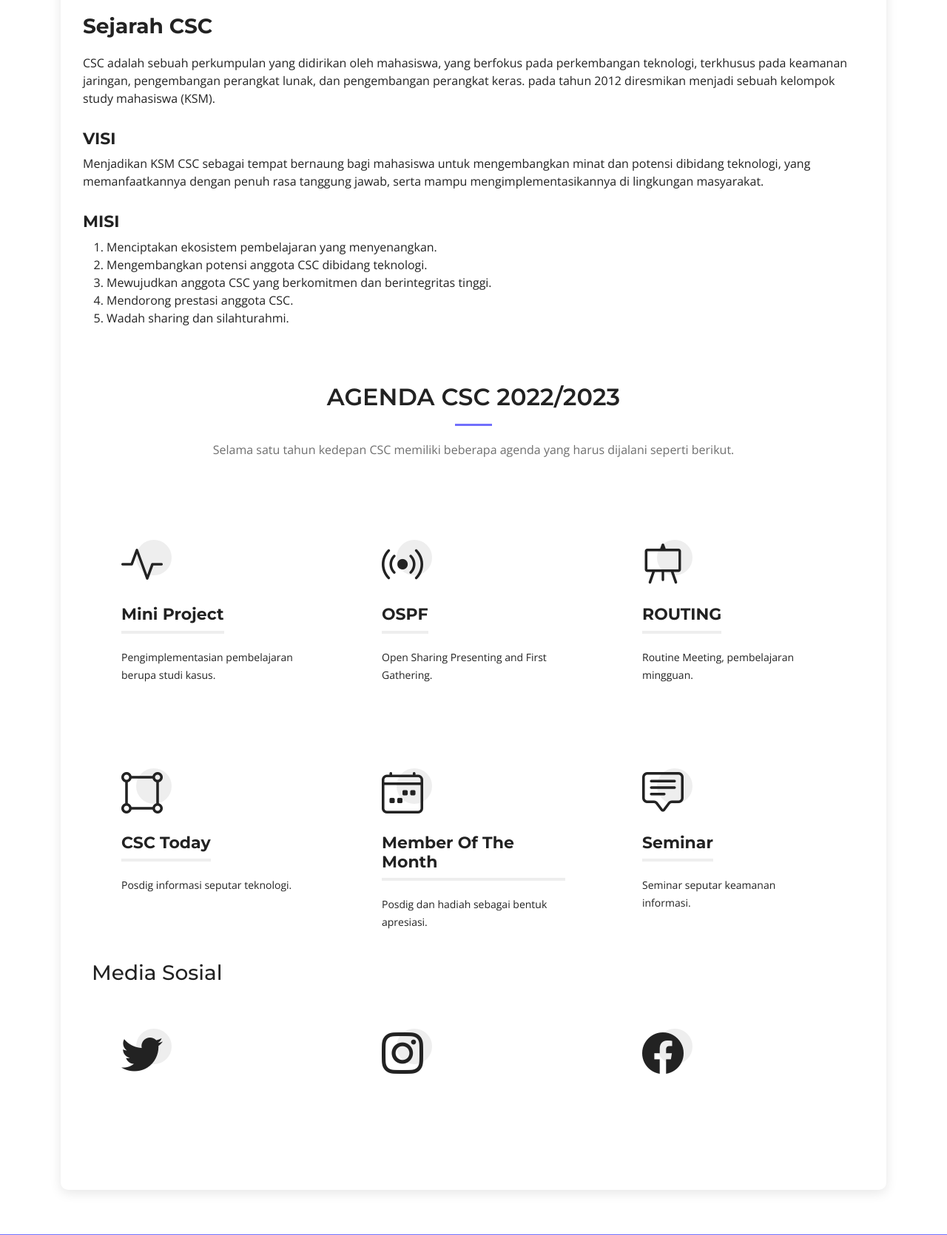
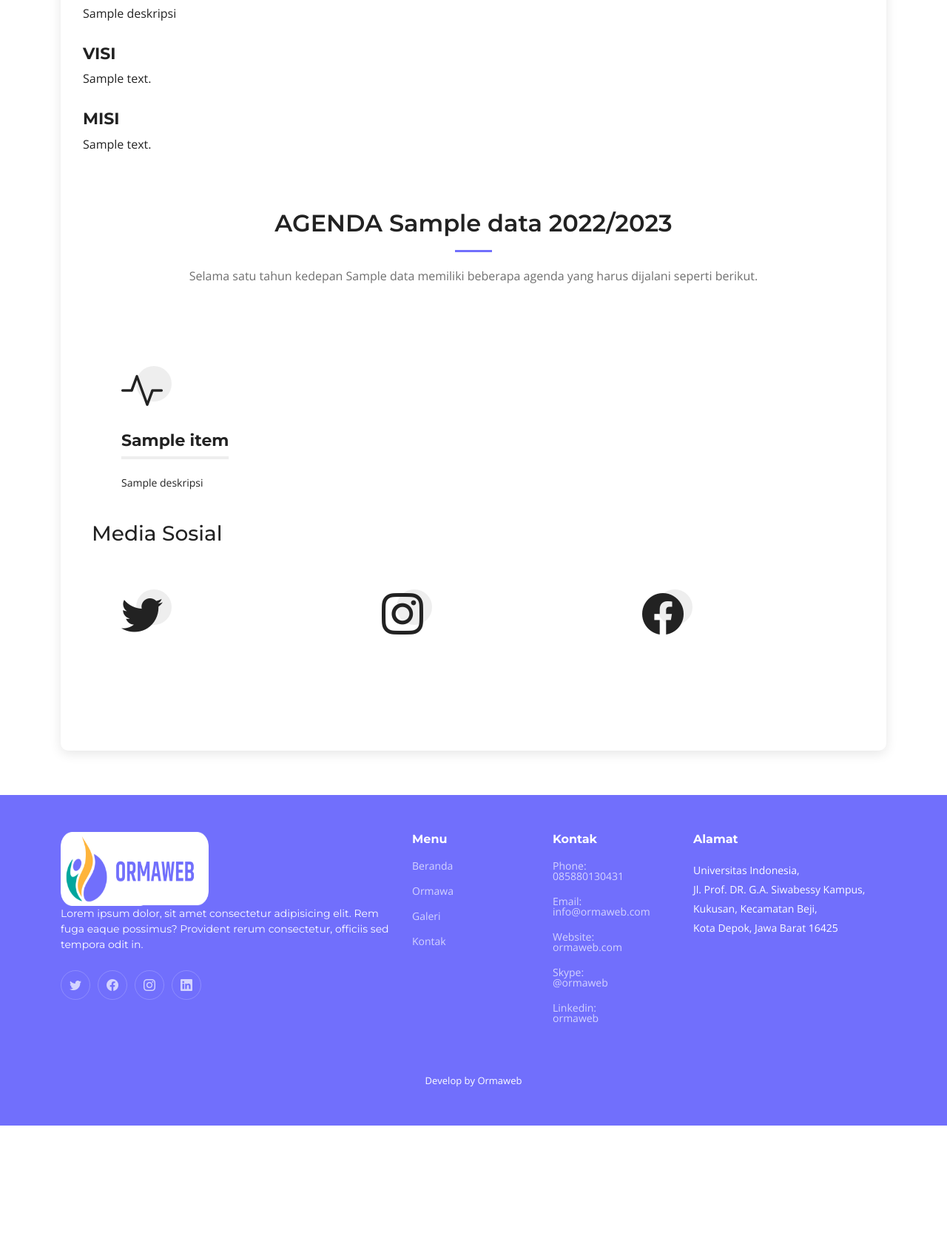
Before and after one commit to sandika1908/Ormaweb, a Flask app: template templates/csc.html in a window 1280 px wide. Shown: the part 845-2515 px from the top of the page at 74% size. After the commit the page ends 2367 px from the top, so only its background shows below. Run offline with Flask 2, Linux system fonts and the light colour scheme; the template is opened without the code that fills it: most values are stand-ins (such as "Sample title", 1, 10 or a date in 2020); some libraries are stand-ins or nearby versions.

Commit message:
halaman detail dinamis

```diff
--- a/app.py
+++ b/app.py
@@ -63,9 +63,6 @@ def dashboard():
         return redirect(url_for('ormawa.show_ormawa'))
     else:
         return redirect(url_for('kegiatan.show_kegiatan', id_ormawa=session['ormawa']))
-
-
-
 
 
 @application.route('/kegiatan')
--- a/templates/csc.html
+++ b/templates/csc.html
@@ -16,7 +16,9 @@
   <!-- Google Fonts -->
   <link rel="preconnect" href="https://fonts.googleapis.com">
   <link rel="preconnect" href="https://fonts.gstatic.com" crossorigin>
-  <link href="https://fonts.googleapis.com/css2?family=Open+Sans:ital,wght@0,300;0,400;0,500;0,600;0,700;1,300;1,400;1,600;1,700&family=Montserrat:ital,wght@0,300;0,400;0,500;0,600;0,700;1,300;1,400;1,500;1,600;1,700&family=Raleway:ital,wght@0,300;0,400;0,500;0,600;0,700;1,300;1,400;1,500;1,600;1,700&display=swap" rel="stylesheet">
+  <link
+    href="https://fonts.googleapis.com/css2?family=Open+Sans:ital,wght@0,300;0,400;0,500;0,600;0,700;1,300;1,400;1,600;1,700&family=Montserrat:ital,wght@0,300;0,400;0,500;0,600;0,700;1,300;1,400;1,500;1,600;1,700&family=Raleway:ital,wght@0,300;0,400;0,500;0,600;0,700;1,300;1,400;1,500;1,600;1,700&display=swap"
+    rel="stylesheet">
 
   <!-- Vendor CSS Files -->
   <link href="{{url_for('static', filename='assets/vendor/bootstrap/css/bootstrap.min.css')}}" rel="stylesheet">
@@ -59,12 +61,13 @@
 
     <!-- ======= Breadcrumbs ======= -->
     <div class="breadcrumbs">
-      <div class="page-header d-flex align-items-center" style="background-image: url('../static/assets/img/csc5.png'); background-size: cover;">
+      <div class="page-header d-flex align-items-center" style="background-image: url(''); background-size: cover;">
         <div class="container position-relative">
           <div class="row d-flex justify-content-center">
             <div class="col-lg-6 text-center">
-              <h2 style="text-shadow: 2px 2px 8px #000000;">Computer Student Club</h2>
-              <p style="text-shadow: 2px 2px 8px #000000;">Politeknik Negeri Jakarta - Universitas Indonesia, Jl. Prof. DR. G.A. Siwabessy Kampus, Kukusan, Kecamatan Beji, Kota Depok, Jawa Barat 16425</p>
+              <h2 style="text-shadow: 2px 2px 8px #000000;">{{data.nama_ormawa}}</h2>
+              <p style="text-shadow: 2px 2px 8px #000000;">Politeknik Negeri Jakarta - Universitas Indonesia, Jl. Prof.
+                DR. G.A. Siwabessy Kampus, Kukusan, Kecamatan Beji, Kota Depok, Jawa Barat 16425</p>
             </div>
           </div>
         </div>
@@ -73,7 +76,7 @@
         <div class="container">
           <ol>
             <li><a href="{{url_for('index')}}">Beranda</a></li>
-            <li>CSC</li>
+            <li>{{data.nama_ormawa}}</li>
           </ol>
         </div>
       </nav>
@@ -90,29 +93,27 @@
             <article class="blog-details">
 
               <div class="post-img">
-                <img src="{{url_for('static', filename='assets/vendor/bootstrap/css/bootstrap.min.css')}}assets/img/blog/blog-1.jpg" alt="" class="img-fluid">
+                <img
+                  src="{{url_for('static', filename='assets/vendor/bootstrap/css/bootstrap.min.css')}}assets/img/blog/blog-1.jpg"
+                  alt="" class="img-fluid">
               </div>
 
-              <h2 class="title">Sejarah CSC</h2>
+              <h2 class="title">Deskripsi {{data.nama_ormawa}}</h2>
 
               <div class="content">
                 <p>
-                  CSC adalah sebuah perkumpulan yang didirikan oleh mahasiswa, yang berfokus pada perkembangan teknologi, terkhusus pada keamanan jaringan, pengembangan perangkat lunak, dan pengembangan perangkat keras. pada tahun 2012 diresmikan menjadi sebuah kelompok study mahasiswa (KSM).
+                  {{data.deskripsi}}
                 </p>
 
                 <h3>VISI</h3>
                 <p>
-                  Menjadikan KSM CSC sebagai tempat bernaung bagi mahasiswa untuk mengembangkan minat dan potensi dibidang teknologi, yang memanfaatkannya dengan penuh rasa tanggung jawab, serta mampu mengimplementasikannya di lingkungan masyarakat.
+                  {{data.visi}}
                 </p>
 
                 <h3>MISI</h3>
-                <ol>
-                  <li>Menciptakan ekosistem pembelajaran yang menyenangkan.</li>
-                  <li>Mengembangkan potensi anggota CSC dibidang teknologi.</li>
-                  <li>Mewujudkan anggota CSC yang berkomitmen dan berintegritas tinggi.</li>
-                  <li>Mendorong prestasi anggota CSC.</li>
-                  <li>Wadah sharing dan silahturahmi.</li>
-                </ol>
+                <p>
+                  {{data.misi}}
+                </p>
 
               </div><!-- End post content -->
 
@@ -124,71 +125,26 @@
                   </div>
 
                   <div class="section-header">
-                    <h2>AGENDA CSC 2022/2023</h2>
-                    <p>Selama satu tahun kedepan CSC memiliki beberapa agenda yang harus dijalani seperti berikut.</p>
+                    <h2>AGENDA {{data.nama_ormawa}} 2022/2023</h2>
+                    <p>Selama satu tahun kedepan {{data.nama_ormawa}} memiliki beberapa agenda yang harus dijalani
+                      seperti berikut.</p>
                   </div>
 
                   <div class="row gy-4" data-aos="fade-up" data-aos-delay="100">
 
+
+
+                    {%for item in kegiatan%}
                     <div class="col-lg-4 col-md-6">
                       <div class="service-item  position-relative">
                         <div class="icon">
                           <i class="bi bi-activity"></i>
                         </div>
-                        <h3>Mini Project</h3>
-                        <p>Pengimplementasian pembelajaran berupa studi kasus.</p>
+                        <h3>{{item.nama_kegiatan}}</h3>
+                        <p>{{item.deskripsi}}</p>
                       </div>
                     </div><!-- End Service Item -->
-
-                    <div class="col-lg-4 col-md-6">
-                      <div class="service-item position-relative">
-                        <div class="icon">
-                          <i class="bi bi-broadcast"></i>
-                        </div>
-                        <h3>OSPF</h3>
-                        <p>Open Sharing Presenting and First Gathering.</p>
-                      </div>
-                    </div><!-- End Service Item -->
-
-                    <div class="col-lg-4 col-md-6">
-                      <div class="service-item position-relative">
-                        <div class="icon">
-                          <i class="bi bi-easel"></i>
-                        </div>
-                        <h3>ROUTING</h3>
-                        <p>Routine Meeting, pembelajaran mingguan.</p>
-                      </div>
-                    </div><!-- End Service Item -->
-
-                    <div class="col-lg-4 col-md-6">
-                      <div class="service-item position-relative">
-                        <div class="icon">
-                          <i class="bi bi-bounding-box-circles"></i>
-                        </div>
-                        <h3>CSC Today</h3>
-                        <p>Posdig informasi seputar teknologi.</p>
-                      </div>
-                    </div><!-- End Service Item -->
-
-                    <div class="col-lg-4 col-md-6">
-                      <div class="service-item position-relative">
-                        <div class="icon">
-                          <i class="bi bi-calendar4-week"></i>
-                        </div>
-                        <h3>Member Of The Month</h3>
-                        <p>Posdig dan hadiah sebagai bentuk apresiasi.</p>
-                      </div>
-                    </div><!-- End Service Item -->
-
-                    <div class="col-lg-4 col-md-6">
-                      <div class="service-item position-relative">
-                        <div class="icon">
-                          <i class="bi bi-chat-square-text"></i>
-                        </div>
-                        <h3>Seminar</h3>
-                        <p>Seminar seputar keamanan informasi.</p>
-                      </div>
-                    </div><!-- End Service Item -->
+                    {%endfor%}
 
                   </div>
                   <h3>Media Sosial</h3>
@@ -238,9 +194,11 @@
       <div class="row gy-4">
         <div class="col-lg-5 col-md-12 footer-info">
 
-            <img style="width: 200px; height: 100px;" src="{{url_for('static', filename='assets/img/logoooo.png')}}" alt="">
+          <img style="width: 200px; height: 100px;" src="{{url_for('static', filename='assets/img/logoooo.png')}}"
+            alt="">
 
-          <p>Lorem ipsum dolor, sit amet consectetur adipisicing elit. Rem fuga eaque possimus? Provident rerum consectetur, officiis sed tempora odit in.</p>
+          <p>Lorem ipsum dolor, sit amet consectetur adipisicing elit. Rem fuga eaque possimus? Provident rerum
+            consectetur, officiis sed tempora odit in.</p>
           <div class="social-links d-flex mt-4">
             <a href="#" class="twitter"><i class="bi bi-twitter"></i></a>
             <a href="#" class="facebook"><i class="bi bi-facebook"></i></a>
@@ -273,7 +231,8 @@
         <div class="col-lg-3 col-md-12 footer-contact text-center text-md-start">
           <h4>Alamat</h4>
           <p>
-            Universitas Indonesia,<br> Jl. Prof. DR. G.A. Siwabessy Kampus, Kukusan, Kecamatan Beji,<br> Kota Depok, Jawa Barat 16425<br>
+            Universitas Indonesia,<br> Jl. Prof. DR. G.A. Siwabessy Kampus, Kukusan, Kecamatan Beji,<br> Kota Depok,
+            Jawa Barat 16425<br>
           </p>
 
         </div>
@@ -290,7 +249,8 @@
   </footer><!-- End Footer -->
   <!-- End Footer -->
 
-  <a href="#" class="scroll-top d-flex align-items-center justify-content-center"><i class="bi bi-arrow-up-short"></i></a>
+  <a href="#" class="scroll-top d-flex align-items-center justify-content-center"><i
+      class="bi bi-arrow-up-short"></i></a>
 
   <div id="preloader"></div>
 
--- a/templates/index.html
+++ b/templates/index.html
@@ -140,13 +140,13 @@
         <div class="col-xl-4 col-md-6">
           <article>
             <div class="post-img text-center">
-              <img src="{{url_for('static', filename='assets/img/csc5.png')}}" alt="" class="img-fluid">
+              <img src="{{url_for('static', filename='images/'+item.alamat_gambar)}}" alt="" class="img-fluid">
             </div>
             <h2 class="title">
               <a href="blog-details.html">{{item.nama_ormawa}}</a>
             </h2>
             <p class="post-category">{{item.deskripsi}}</p><br>
-            <a href="{{url_for('csc')}}">Selengkapnya</a>
+            <a href="{{url_for('ormawa.show_ormawa_by_id', id_ormawa=item.id_ormawa)}}">Selengkapnya</a>
           </article>
         </div><!-- End post list item -->
         {%endif%}
```
Also changed, not shown: ormawa.py (+17 -0 lines). Lines whose indentation alone changed are shown as unchanged.
